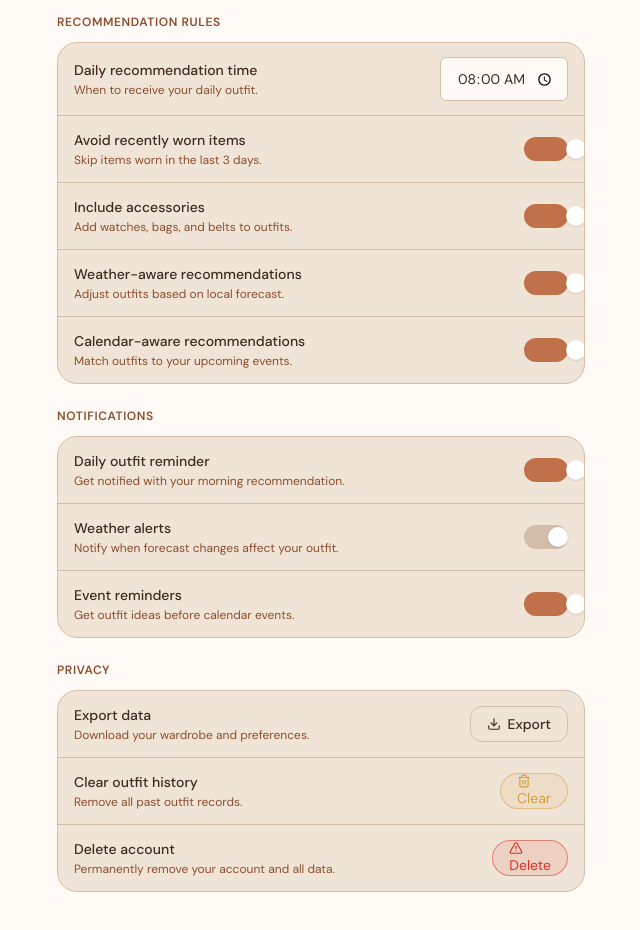
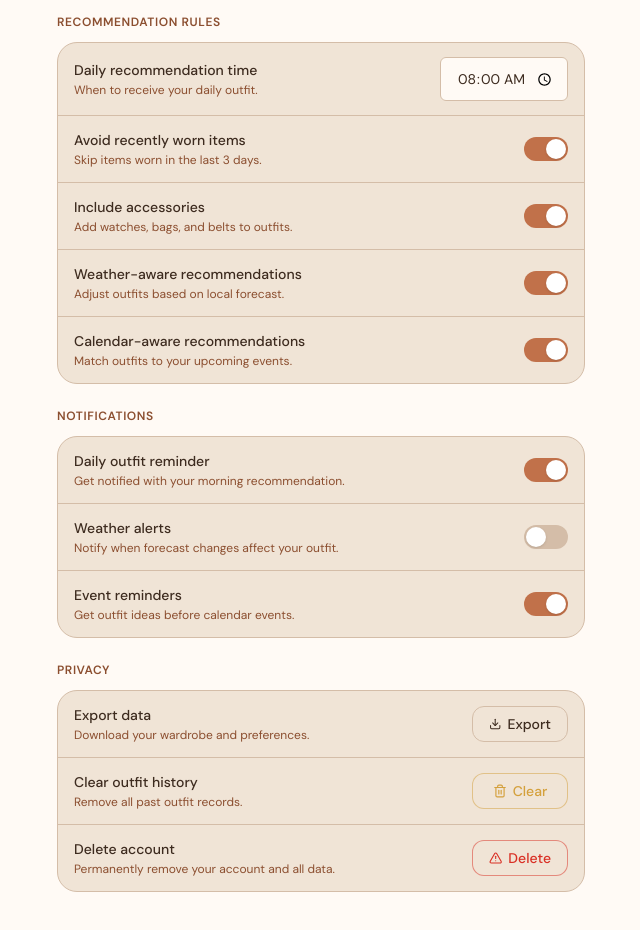
Before and after one commit to naqi-kun/thethinker, a React (Vite) app in the folder frontend/: page /settings in a window 1280 px wide. Shown: the part 760-1690 px from the top of the page, without its empty margins (319-959 px from the left). Built offline with nearby package versions, Linux system fonts and the light colour scheme; no server answers.

Commit message:
fix(KAN-15): fix toggle styling and align privacy action buttons

```diff
--- a/frontend/src/features/settings/components/SettingsPage.tsx
+++ b/frontend/src/features/settings/components/SettingsPage.tsx
@@ -20,13 +20,13 @@ function Toggle({
       role="switch"
       aria-checked={checked}
       onClick={() => onChange(!checked)}
-      className={`relative h-6 w-11 rounded-full transition-colors focus-visible:outline-none focus-visible:ring-2 focus-visible:ring-ring ${
+      className={`inline-flex h-6 w-11 shrink-0 items-center rounded-full transition-colors focus-visible:outline-none focus-visible:ring-2 focus-visible:ring-ring ${
         checked ? 'bg-primary' : 'bg-border'
       }`}
     >
       <span
-        className={`absolute top-0.5 h-5 w-5 rounded-full bg-white shadow transition-transform ${
-          checked ? 'translate-x-5' : 'translate-x-0.5'
+        className={`block h-5 w-5 rounded-full bg-white shadow transition-transform ${
+          checked ? 'translate-x-[22px]' : 'translate-x-0.5'
         }`}
       />
     </button>
@@ -329,7 +329,7 @@ export default function SettingsPage() {
               label="Export data"
               description="Download your wardrobe and preferences."
             />
-            <button className="btn-secondary btn-sm shrink-0 gap-1.5">
+            <button className="btn-secondary btn-sm w-24 shrink-0 gap-1.5">
               <Download className="h-3.5 w-3.5" />
               Export
             </button>
@@ -339,7 +339,7 @@ export default function SettingsPage() {
               label="Clear outfit history"
               description="Remove all past outfit records."
             />
-            <button className="btn-sm shrink-0 gap-1.5 rounded-xl border border-warning/50 bg-warning/10 px-4 text-warning hover:bg-warning/20">
+            <button className="btn-secondary btn-sm w-24 shrink-0 gap-1.5 text-warning border-warning/50 hover:bg-warning/10">
               <Trash2 className="h-3.5 w-3.5" />
               Clear
             </button>
@@ -349,7 +349,7 @@ export default function SettingsPage() {
               label="Delete account"
               description="Permanently remove your account and all data."
             />
-            <button className="btn-sm shrink-0 gap-1.5 rounded-xl border border-destructive/50 bg-destructive/10 px-4 text-destructive hover:bg-destructive/20">
+            <button className="btn-secondary btn-sm w-24 shrink-0 gap-1.5 text-destructive border-destructive/50 hover:bg-destructive/10">
               <AlertTriangle className="h-3.5 w-3.5" />
               Delete
             </button>
```
